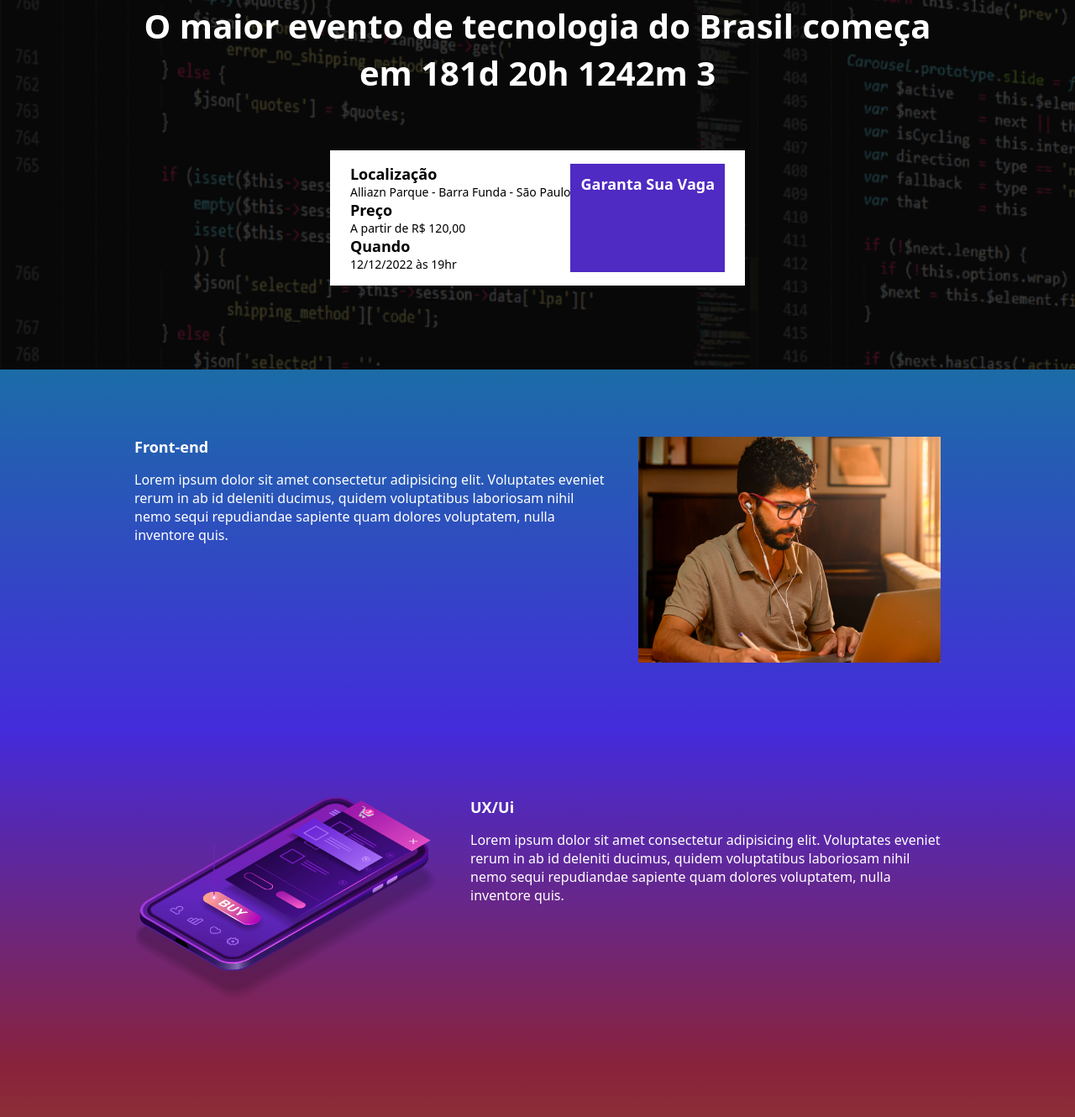
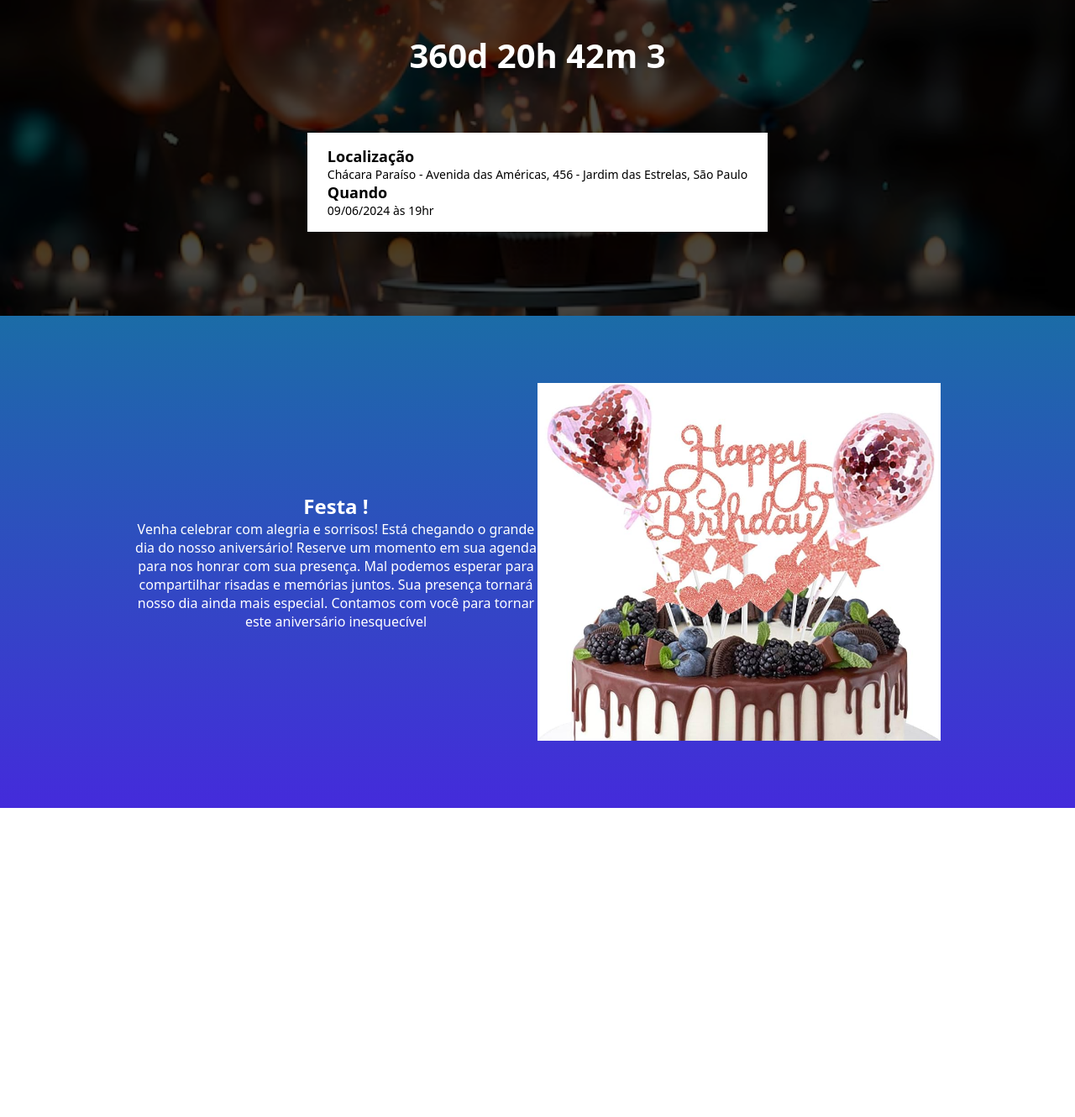
Before and after one commit to marcodev2131/Convite22, a website built with Parcel: page src/index.html in a window 1280 px wide. Shown: the part 330-1660 px from the top of the page at 84% size. After the commit the page ends 1292 px from the top, so only its background shows below. Built offline with nearby package versions, Linux system fonts and the light colour scheme.

Commit message:
primeiro commit

```diff
--- a/src/index.html
+++ b/src/index.html
@@ -14,74 +14,37 @@
 <body>
     <header class="hero">
         <div class="container">
-            <img class="hero__logo" src="./images/ebac_logo.svg" alt="EBAC">
             <p class="hero__text">
-                O maior evento de tecnologia do Brasil começa em <span id="contador"></span>
+                O aniversário mais esperado do ano está quase aqui. Não perca essa celebração!
+
+            </p>
+            <p class="hero__text">
+                <span id="contador"></span>
             </p>
             <div class="infos-bar">
                 <ul>
                     <li class="infos-bar__infos__item">
                         <b>Localização</b>
-                        Alliazn Parque - Barra Funda - São Paulo
-                    </li>
-                    <li class="infos-bar__infos__item">
-                        <b>Preço</b>
-                        A partir de R$ 120,00
+                        Chácara Paraíso - Avenida das Américas, 456 - Jardim das Estrelas, São Paulo
                     </li>
                     <li class="infos-bar__infos__item">
                         <b>Quando</b>
-                        12/12/2022 às 19hr
+                        09/06/2024 às 19hr
                     </li>
                 </ul>
-                <a href="#" class="button button--primary">
-                    Garanta Sua Vaga
-                </a>
             </div>
         </div>
     </header>
 
-    <section class="event event--frontend">
+    <section class="event event--festa">
         <div class="container" data-aos="fade-right">
             <div class="event__details">
-                <h2 class="event__details__title">Front-end</h2>
+                <h2 class="event__details__title">Festa !</h2>
                 <p class="event__details__description">
-                    Lorem ipsum dolor sit amet consectetur adipisicing elit. Voluptates eveniet rerum in ab id deleniti ducimus, quidem voluptatibus laboriosam nihil nemo sequi repudiandae sapiente quam dolores voluptatem, nulla inventore quis.
+                    Venha celebrar com alegria e sorrisos! Está chegando o grande dia do nosso aniversário! Reserve um momento em sua agenda para nos honrar com sua presença. Mal podemos esperar para compartilhar risadas e memórias juntos. Sua presença tornará nosso dia ainda mais especial. Contamos com você para tornar este aniversário inesquecível
                 </p>
             </div>
-            <img class="event__image" src="./images/frontend.png" alt="Front-end">
-        </div>
-    </section>
-    <section class="event event--ux-ui event--image-left">
-        <div class="container" data-aos="fade-left">
-            <div class="event__details">
-                <h2 class="event__details__title">UX/Ui</h2>
-                <p class="event__details__description">
-                    Lorem ipsum dolor sit amet consectetur adipisicing elit. Voluptates eveniet rerum in ab id deleniti ducimus, quidem voluptatibus laboriosam nihil nemo sequi repudiandae sapiente quam dolores voluptatem, nulla inventore quis.
-                </p>
-            </div>
-            <img class="event__image" src="./images/ui-ux.png" alt="Front-end">
-        </div>
-    </section>
-    <section class="event event--data-science">
-        <div class="container" data-aos="fade-right">
-            <div class="event__details">
-                <h2 class="event__details__title">Data Science</h2>
-                <p class="event__details__description">
-                    Lorem ipsum dolor sit amet consectetur adipisicing elit. Voluptates eveniet rerum in ab id deleniti ducimus, quidem voluptatibus laboriosam nihil nemo sequi repudiandae sapiente quam dolores voluptatem, nulla inventore quis.
-                </p>
-            </div>
-            <img class="event__image" src="./images/data.png" alt="Front-end">
-        </div>
-    </section>
-    <section class="event event--backend event--image-left">
-        <div class="container" data-aos="fade-left">
-            <div class="event__details">
-                <h2 class="event__details__title">Back-End</h2>
-                <p class="event__details__description">
-                    Lorem ipsum dolor sit amet consectetur adipisicing elit. Voluptates eveniet rerum in ab id deleniti ducimus, quidem voluptatibus laboriosam nihil nemo sequi repudiandae sapiente quam dolores voluptatem, nulla inventore quis.
-                </p>
-            </div>
-            <img class="event__image" src="./images/backend.png" alt="Front-end">
+            <img class="event__image" src="./images/bolo-aniversario.jpg" alt="Bolo">
         </div>
     </section>
 
--- a/src/scripts/main.js
+++ b/src/scripts/main.js
@@ -1,6 +1,6 @@
 AOS.init();
 
-const dataDoEvento = new Date ("Dec 12, 2024 19:00:00");
+const dataDoEvento = new Date ("Jun 09, 2025 19:00:00");
 const timeStampDoEvento = dataDoEvento.getTime();
 
 const contaAsHoras = setInterval(function() {
@@ -15,7 +15,7 @@ const contaAsHoras = setInterval(function() {
 
     const diasAteOEvento = Math.floor(distanciaAteOEvento / diaEmMs);
     const horasAteOEvento = Math.floor((distanciaAteOEvento % diaEmMs) / horaEmMs);
-    const minutosAteOEvento = Math.floor((distanciaAteOEvento % diaEmMs) / minutoEmMs);
+    const minutosAteOEvento = Math.floor((distanciaAteOEvento % horaEmMs) / minutoEmMs);
     const segundosAteOEvento = Math.floor((distanciaAteOEvento % minutoEmMs) / 1000);
 
     console.log(diasAteOEvento + "d " + horasAteOEvento + "h " + minutosAteOEvento + "m " + segundosAteOEvento + "s ");
--- a/src/styles/_event.scss
+++ b/src/styles/_event.scss
@@ -3,38 +3,27 @@
 .event {
     padding: 80px 0;
 
-    &--frontend {
+    &--festa {
         background-image: linear-gradient(variables.$blue1, variables.$blue2);
-    }
-
-    &--ux-ui {
-        background-image: linear-gradient(variables.$blue2, variables.$pink);
-    }
-
-    &--data-science {
-        background-image: linear-gradient(variables.$pink, variables.$yellow);
-    }
-
-    &--backend {
-        background-image: linear-gradient(variables.$yellow, variables.$pink);
-    }
-
-    &--image-left {
-        .container {
-            flex-direction: row-reverse;
-        }
     }
 
     .container {
         display: flex;
-        gap: 40px;
+        justify-content: center; // Centraliza horizontalmente
+        align-items: center; // Centraliza verticalmente
     }
 
     &__image {
-        max-width: 360px;
+        max-width: 50%; // Definindo um tamanho máximo para a imagem
+        width: 100%; // Garante que a imagem ocupe todo o espaço disponível no contêiner
+        height: auto; // Mantém a proporção da imagem
     }
 
-    &__details{
+    &__details {
+        flex: 1;
+        text-align: center; // Centraliza o texto
+    }
+
     &__title {
         font-size: 18px;
         font-weight: bold;
@@ -45,7 +34,7 @@
         font-size: 16px;
         line-height: 22px;
     }
-    }
+
     @media (max-width) {
         .container {
             display: block;
@@ -60,5 +49,4 @@
             margin-bottom: 16px;
         }
     }
-
 }
--- a/src/styles/_hero.scss
+++ b/src/styles/_hero.scss
@@ -3,7 +3,7 @@
 .hero {
     padding-top: 64px;
     padding-bottom: 100px;
-    background-image: url(../images/fundo.png);
+    background-image: url(../images/festa-de-aniversario.avif);
     background-repeat: no-repeat;
     background-size: cover;
     position: relative;
@@ -36,12 +36,6 @@
         text-align: center;
     }
 
-    &__logo {
-        margin: 0 auto; // Removendo a margem lateral para centralizar a imagem
-        margin: 80px 0; // Ajusta a margem vertical para manter o espaçamento
-        display: block;
-    }
-
     @media (max-width: 640px) {
         padding: 40px 0;
 
--- a/src/styles/components/_buttons.scss
+++ b/src/styles/components/_buttons.scss
@@ -7,6 +7,13 @@
     text-decoration: none;
     text-align: center;
     white-space: nowrap;
+
+    .centered-button {
+        display: flex;
+        justify-content: center;
+        margin-top: 40px; // Ajuste conforme necessário para posicionar o botão no local desejado
+    }
+
 
     &--primary {
         color: #fff;
--- a/src/styles/components/_infos_bar.scss
+++ b/src/styles/components/_infos_bar.scss
@@ -5,6 +5,7 @@
     background-color: vars.$textColor; // Use o namespace 'vars'
     display: flex;
     justify-content: space-between;
+    align-items: center; // Centraliza verticalmente os elementos filhos
 
     &__infos {
         display: flex;
```
Also changed, not shown: src/images/backend.png (deleted), src/images/bolo-aniversario.jpg (added), src/images/data.png (deleted), src/images/ebac_logo.svg (deleted), src/images/festa-de-aniversario.avif (added), src/images/frontend.png (deleted), src/images/fundo.png (deleted), src/images/ui-ux.png (deleted). Lines whose indentation alone changed are shown as unchanged.
